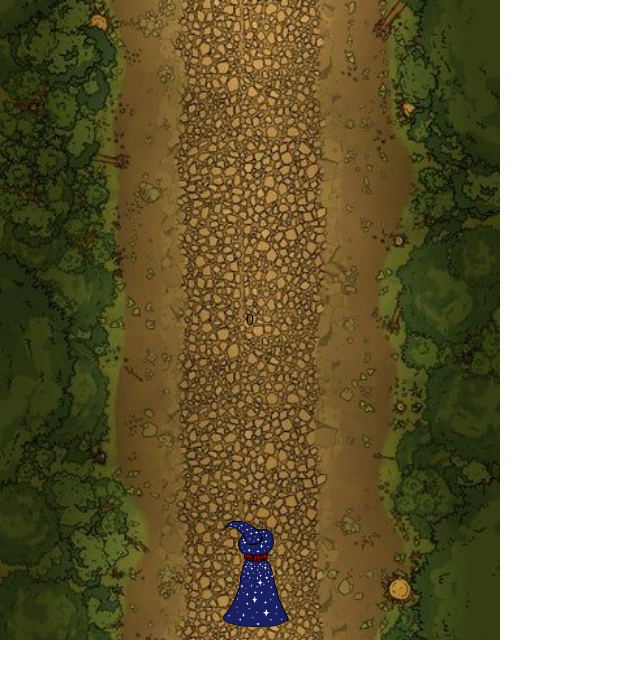
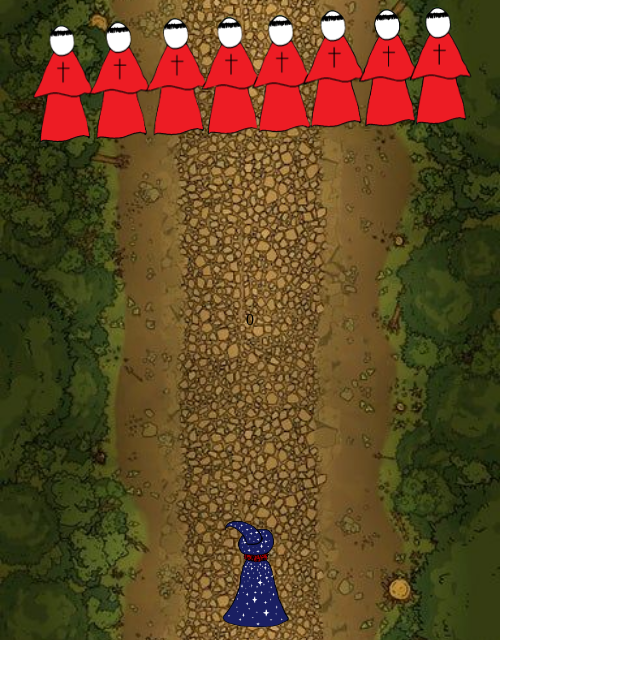
Before and after one commit to Mariana-na/Art-Thou-A-Witch, a plain HTML site: page index.html in a window 1280 px wide. Both pictures are taken after a click on the button "Start". Shown: the whole page, without its empty margins (0-640 px from the left). Drawn offline with Linux system fonts and the light colour scheme.

Commit message:
there are obstacles. They just don't work yet

```diff
--- a/JS/game.js
+++ b/JS/game.js
@@ -6,7 +6,7 @@ class Game {
       this.height = 600
       this.width = 500
       this.player = new Player ( this.gameScreen, 210, 515, 90, 120);
-      this.obstacles = []
+      this.obstacles = [new Obstacles(this.gameScreen)]
       this.isGameOver = false
       this.animateId
     }
--- /dev/null
+++ b/JS/obstacles.js
@@ -0,0 +1,21 @@
+class Obstacles {
+    constructor (gameScreen){
+        this.gameScreen = gameScreen;
+        this.left = 30;
+        this.top = 0;
+        this.width = 450;
+        this.height = 150;
+
+        this.element = document.createElement("img");
+        this.element.src = "./styles/images/SIObstaclescut.png";
+        this.element.style.position = "absolute";
+
+        this.element.style.width = `${this.width}px`;
+        this.element.style.height = `${this.height}px`;
+        this.element.style.left = `${this.left}px`;
+        this.element.style.top = `${this.top}px`;
+
+
+        this.gameScreen.appendChild(this.element);
+    }
+}
--- a/JS/script.js
+++ b/JS/script.js
@@ -22,10 +22,10 @@ window.addEventListener("load", ()=> {
             event.preventDefault();
             switch (key) {
                 case "ArrowLeft":
-                    game.player.directionX = -1;
+                    game.player.directionX = -3;
                     break
                 case "ArrowRight":
-                    game.player.directionX = 1;
+                    game.player.directionX = 3;
             }
             console.log(game.player.directionX);
         }
@@ -46,4 +46,5 @@ window.addEventListener("load", ()=> {
           }
         }
     });
+
 });
--- a/index.html
+++ b/index.html
@@ -39,6 +39,7 @@
 
         <script type="text/javascript" src="JS/game.js"></script>
         <script type="text/javascript" src="JS/player.js" ></script>
+        <script type="text/javascript" src="JS/obstacles.js" ></script>
         <script type="text/javascript" src="JS/script.js"></script>
     </body>
 </html>
```
